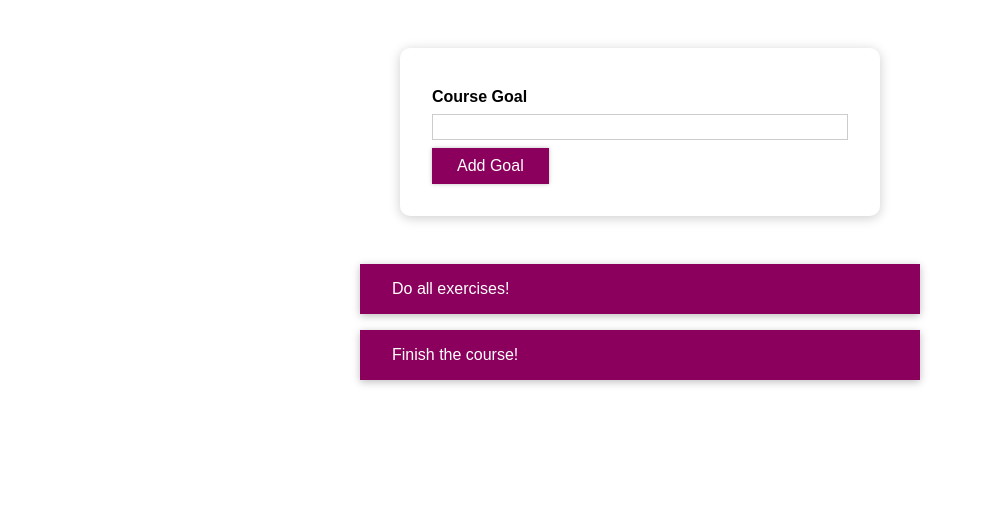
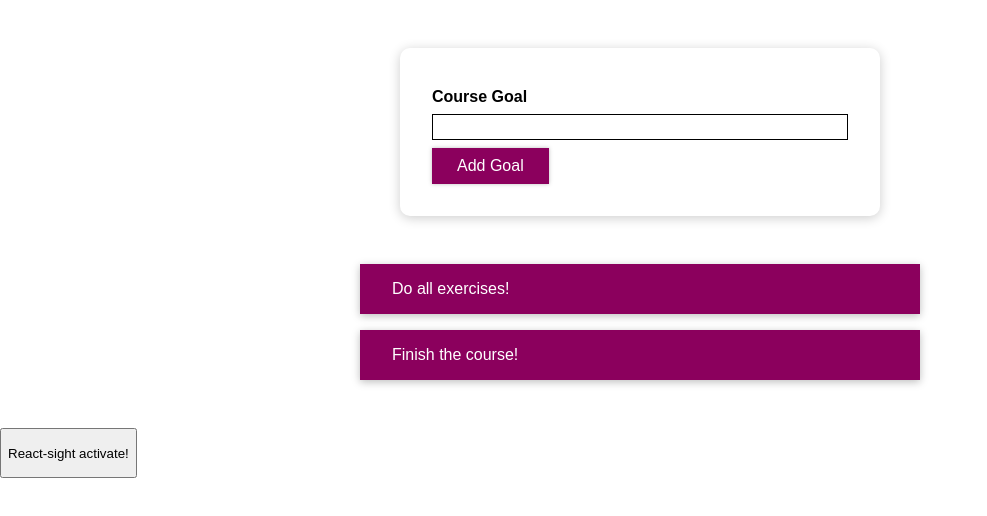
Before and after one commit to Jason2B3/academind_react_2, a React (Create React App) app: page / in a window 1280 px wide. Shown: the top 516 px of the page, without its empty margins (0-987 px from the left). Built offline with nearby package versions, Linux system fonts and the light colour scheme.

Commit message:
commit 74

```diff
--- /dev/null
+++ b/src/ActivateSight.js
@@ -0,0 +1,11 @@
+import { useState } from "react";
+
+function ActivateSight() {
+  const [title, setTitle] = useState("");
+  const clickHandler = () => {
+    console.log(title);
+    setTitle("UPDATED");
+  };
+  return (<button onClick={clickHandler} style={{height:'50px'}}>React-sight activate!</button>)
+}
+export default ActivateSight;
--- a/src/App.js
+++ b/src/App.js
@@ -1,5 +1,5 @@
 import React, { useState } from 'react';
-
+import ActivateSight from "./ActivateSight";
 import CourseGoalList from './components/CourseGoals/CourseGoalList/CourseGoalList';
 import CourseInput from './components/CourseGoals/CourseInput/CourseInput';
 import './App.css';
@@ -50,6 +50,7 @@ const App = () => {
         ) // <p style={{ textAlign: 'center' }}>No goals found. Maybe add one?</p>
         } */}
       </section>
+      <ActivateSight/>
     </div>
   );
 };
--- a/src/components/CourseGoals/CourseInput/CourseInput.js
+++ b/src/components/CourseGoals/CourseInput/CourseInput.js
@@ -1,25 +1,51 @@
-import React, { useState } from 'react';
+import React, { useState } from "react";
 
-import Button from '../../UI/Button/Button';
-import './CourseInput.css';
+import Button from "../../UI/Button/Button";
+import "./CourseInput.css";
 
-const CourseInput = props => {
-  const [enteredValue, setEnteredValue] = useState('');
-
-  const goalInputChangeHandler = event => {
+const CourseInput = (props) => {
+  // Make the user's input to the form stateful
+  const [enteredValue, setEnteredValue] = useState("");
+  // Update enteredValue when the user types something in the field
+  const goalInputChangeHandler = (event) => {
     setEnteredValue(event.target.value);
   };
-
-  const formSubmitHandler = event => {
+  // On submit, run addGoalHandler in App.js & clear fields
+  const formSubmitHandler = (event) => {
     event.preventDefault();
-    props.onAddGoal(enteredValue);
+    // If input is not valid...
+    if (enteredValue.trim().length === 0) {
+      setValidInput(false); // change the input to false, which induces red text
+      return;
+    }
+    // If input is valid...
+    setValidInput(true); // change the input to false, which induces red text
+    props.onAddGoal(enteredValue); // run addGoal handler
+    setEnteredValue(""); // clear fields
   };
 
+  //————————————————————————————————————————————————————————————————————————————————————————————
+  // Make whether the type of input is valid or not stateful
+  const [validInput, setValidInput] = useState(true);
+  //% CSS Styling
+  let inputLabelCSS = {
+    color: validInput ? "black" : "red",
+  };
+  const inputFieldCSS = {
+    borderColor: validInput ? "black" : "red",
+    background: validInput ? "transparent" : "salmon",
+  };
+  //% JSX
   return (
     <form onSubmit={formSubmitHandler}>
       <div className="form-control">
-        <label>Course Goal</label>
-        <input type="text" onChange={goalInputChangeHandler} />
+        <label style={inputLabelCSS}>Course Goal</label>
+        <input
+          style={inputFieldCSS}
+          type="text"
+          value={enteredValue}
+          onChange={goalInputChangeHandler}
+        />
       </div>
       <Button type="submit">Add Goal</Button>
     </form>
--- a/src/components/UI/Button/Button.js
+++ b/src/components/UI/Button/Button.js
@@ -1,8 +1,8 @@
-import React from 'react';
+import React from "react";
 
-import './Button.css';
+import "./Button.css";
 
-const Button = props => {
+const Button = (props) => {
   return (
     <button type={props.type} className="button" onClick={props.onClick}>
       {props.children}
```
Also changed, not shown: 1 other file (tests, documents, lock files or other folders).
